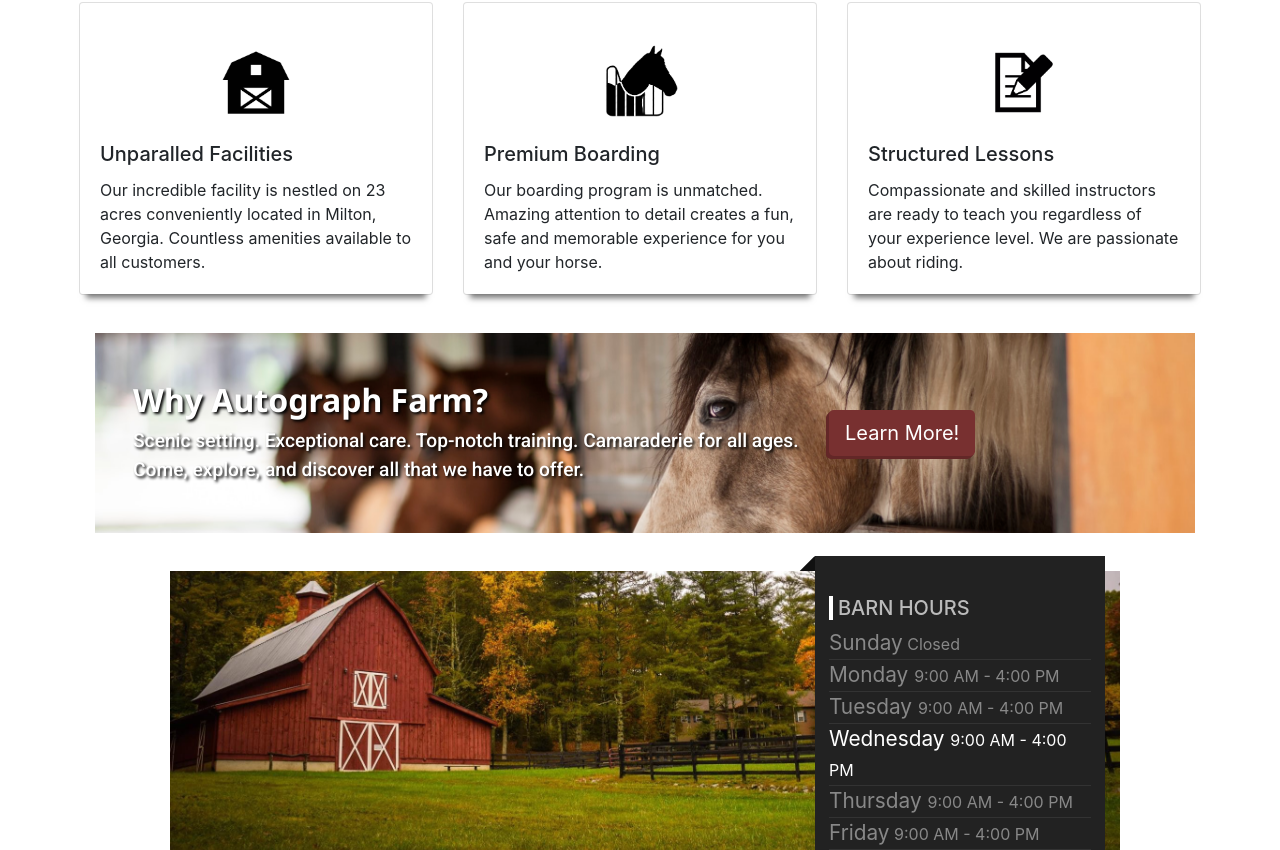
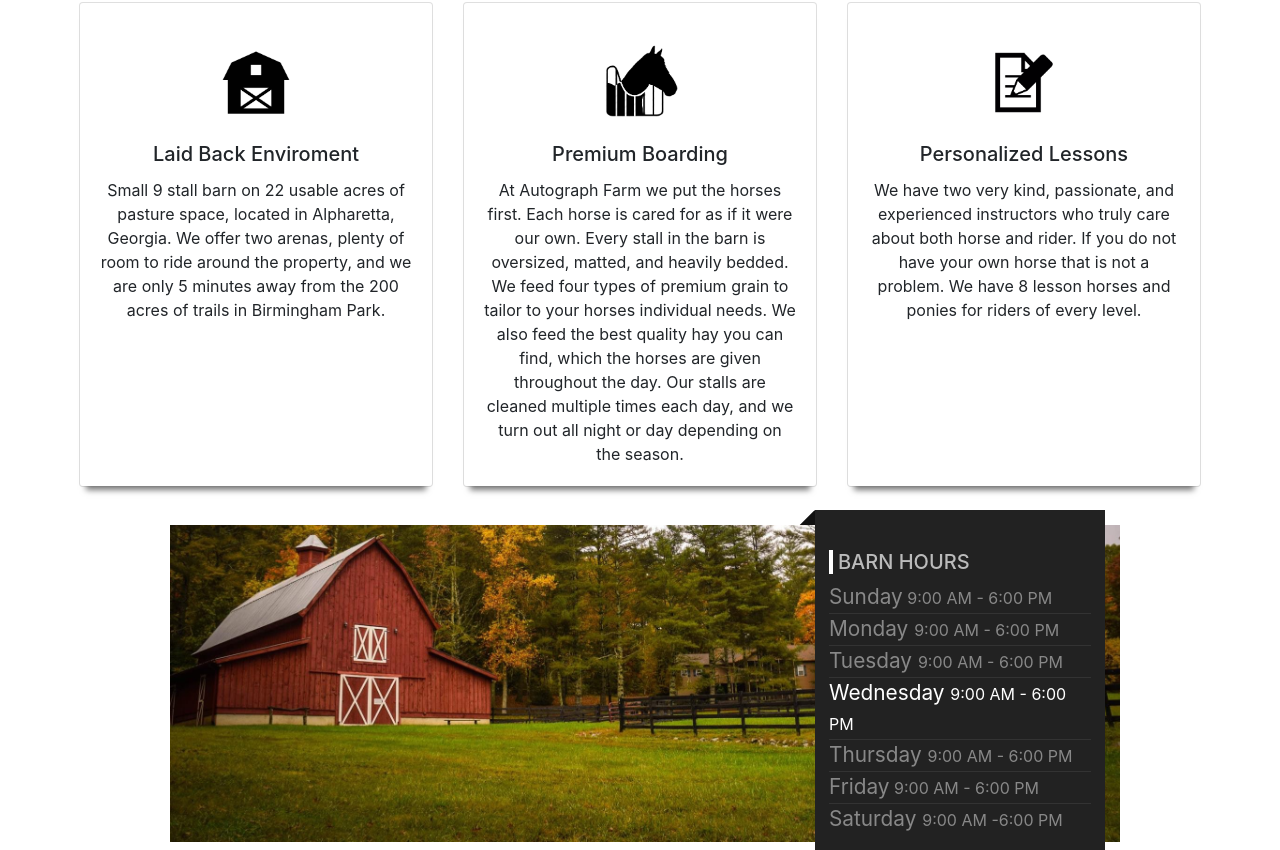
Before and after one commit to BaileyDay/autograph, a React (Create React App) app: page / in a window 1280 px wide. Shown: the part 610-1460 px from the top of the page. Built offline with nearby package versions, Linux system fonts and the light colour scheme.

Commit message:
Removed call to action, updated main card text

```diff
--- a/src/App.js
+++ b/src/App.js
@@ -5,7 +5,7 @@
 import Carousel from "./components/carousel";
 import MainCards from "./components/mainCards";
 import Footer from "./components/footer";
-import CallToAction from "./components/callToAction";
+
 import BusinessHours from "./components/businessHours";
 
 function App() {
@@ -14,7 +14,6 @@
       <Navbar />
       <Carousel />
       <MainCards />
-      <CallToAction />
       <BusinessHours />
       <Footer />
     </>
--- a/src/components/businessHours.jsx
+++ b/src/components/businessHours.jsx
@@ -16,31 +16,31 @@
               <ul class="list-unstyled opening-hours">
                 <li>
                   <span className="dayTitle"> Sunday</span>{" "}
-                  <span class="pull-right">Closed</span>
+                  <span class="pull-right">9:00 AM - 6:00 PM</span>
                 </li>
                 <li>
                   <span className="dayTitle">Monday </span>
-                  <span class="pull-right">9:00 AM - 4:00 PM</span>
+                  <span class="pull-right">9:00 AM - 6:00 PM</span>
                 </li>
                 <li>
                   <span className="dayTitle">Tuesday </span>
-                  <span class="pull-right">9:00 AM - 4:00 PM</span>
+                  <span class="pull-right">9:00 AM - 6:00 PM</span>
                 </li>
                 <li>
                   <span className="dayTitle">Wednesday </span>
-                  <span class="pull-right">9:00 AM - 4:00 PM</span>
+                  <span class="pull-right">9:00 AM - 6:00 PM</span>
                 </li>
                 <li>
                   <span className="dayTitle">Thursday </span>
-                  <span class="pull-right">9:00 AM - 4:00 PM</span>
+                  <span class="pull-right">9:00 AM - 6:00 PM</span>
                 </li>
                 <li>
                   <span className="dayTitle">Friday</span>{" "}
-                  <span class="pull-right">9:00 AM - 4:00 PM</span>
+                  <span class="pull-right">9:00 AM - 6:00 PM</span>
                 </li>
                 <li>
                   <span className="dayTitle"> Saturday </span>
-                  <span class="pull-right">9:00 AM -4:00 PM</span>
+                  <span class="pull-right">9:00 AM -6:00 PM</span>
                 </li>
               </ul>
             </div>
--- a/src/components/mainCards.jsx
+++ b/src/components/mainCards.jsx
@@ -3,40 +3,49 @@
 
 const MainCards = () => {
   return (
-    <div class="card-deck mt-5">
-      <div class="card">
-        <div class="card-body">
+    <div className="card-deck mt-5">
+      <div className="card">
+        <div className="card-body">
           <div className="cardImgContainer">
             <img src={require("../images/facility.png")} id="lessonsImg" />
           </div>
-          <h5 class="card-title">Unparalled Facilities</h5>
-          <p class="card-text">
-            Our incredible facility is nestled on 23 acres conveniently located
-            in Milton, Georgia. Countless amenities available to all customers.
+          <h5 className="card-title">Laid Back Enviroment</h5>
+          <p className="card-text">
+            Small 9 stall barn on 22 usable acres of pasture space, located in
+            Alpharetta, Georgia. We offer two arenas, plenty of room to ride
+            around the property, and we are only 5 minutes away from the 200
+            acres of trails in Birmingham Park.
           </p>
         </div>
       </div>
-      <div class="card">
-        <div class="card-body">
+      <div className="card">
+        <div className="card-body">
           <div className="cardImgContainer">
             <img src={require("../images/horseBoard.png")} id="lessonsImg" />
           </div>
-          <h5 class="card-title">Premium Boarding </h5>
-          <p class="card-text">
-            Our boarding program is unmatched. Amazing attention to detail
-            creates a fun, safe and memorable experience for you and your horse.
+          <h5 className="card-title">Premium Boarding </h5>
+          <p className="card-text">
+            At Autograph Farm we put the horses first. Each horse is cared for
+            as if it were our own. Every stall in the barn is oversized, matted,
+            and heavily bedded. We feed four types of premium grain to tailor to
+            your horses individual needs. We also feed the best quality hay you
+            can find, which the horses are given throughout the day. Our stalls
+            are cleaned multiple times each day, and we turn out all night or
+            day depending on the season.
           </p>
         </div>
       </div>
-      <div class="card">
-        <div class="card-body">
+      <div className="card">
+        <div className="card-body">
           <div className="cardImgContainer">
             <img src={require("../images/lessons.png")} id="lessonsImg" />
           </div>
-          <h5 class="card-title">Structured Lessons</h5>
-          <p class="card-text">
-            Compassionate and skilled instructors are ready to teach you
-            regardless of your experience level. We are passionate about riding.
+          <h5 className="card-title">Personalized Lessons</h5>
+          <p className="card-text">
+            We have two very kind, passionate, and experienced instructors who
+            truly care about both horse and rider. If you do not have your own
+            horse that is not a problem. We have 8 lesson horses and ponies for
+            riders of every level.
           </p>
         </div>
       </div>
--- a/src/styling/mainCards.css
+++ b/src/styling/mainCards.css
@@ -1,6 +1,12 @@
 .card-deck {
   margin-left: 5%;
   margin-right: 5%;
+}
+.card-text {
+  text-align: center;
+}
+.card-title {
+  text-align: center;
 }
 
 .card-body {
```
